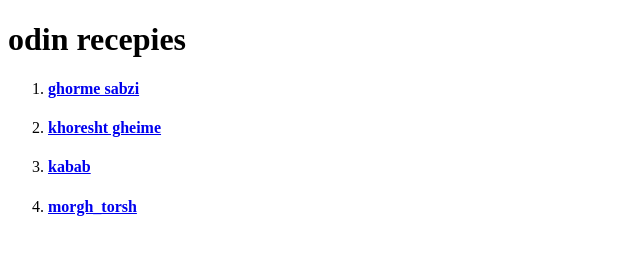
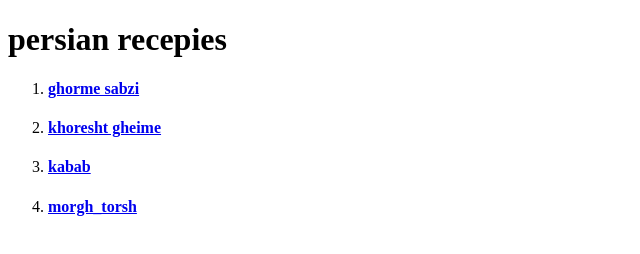
Before and after one commit to m1javad/odin_recipes, a plain HTML site: page index.html in a window 1280 px wide. Shown: the whole page, without its empty margins (0-640 px from the left). Drawn offline with Linux system fonts and the light colour scheme.

Commit message:
index title changed

```diff
--- a/index.html
+++ b/index.html
@@ -7,7 +7,7 @@
     <title>persian recepies</title>
 </head>
 <body>
-    <h1> odin recepies</h1>
+    <h1> persian recepies</h1>
     <ol>
         <li><h4><a href="pages/ghorme.html" >ghorme sabzi</a></h4> </li>
         <li><h4><a href="pages/gheime.html">khoresht gheime</a></h4></li>
```
